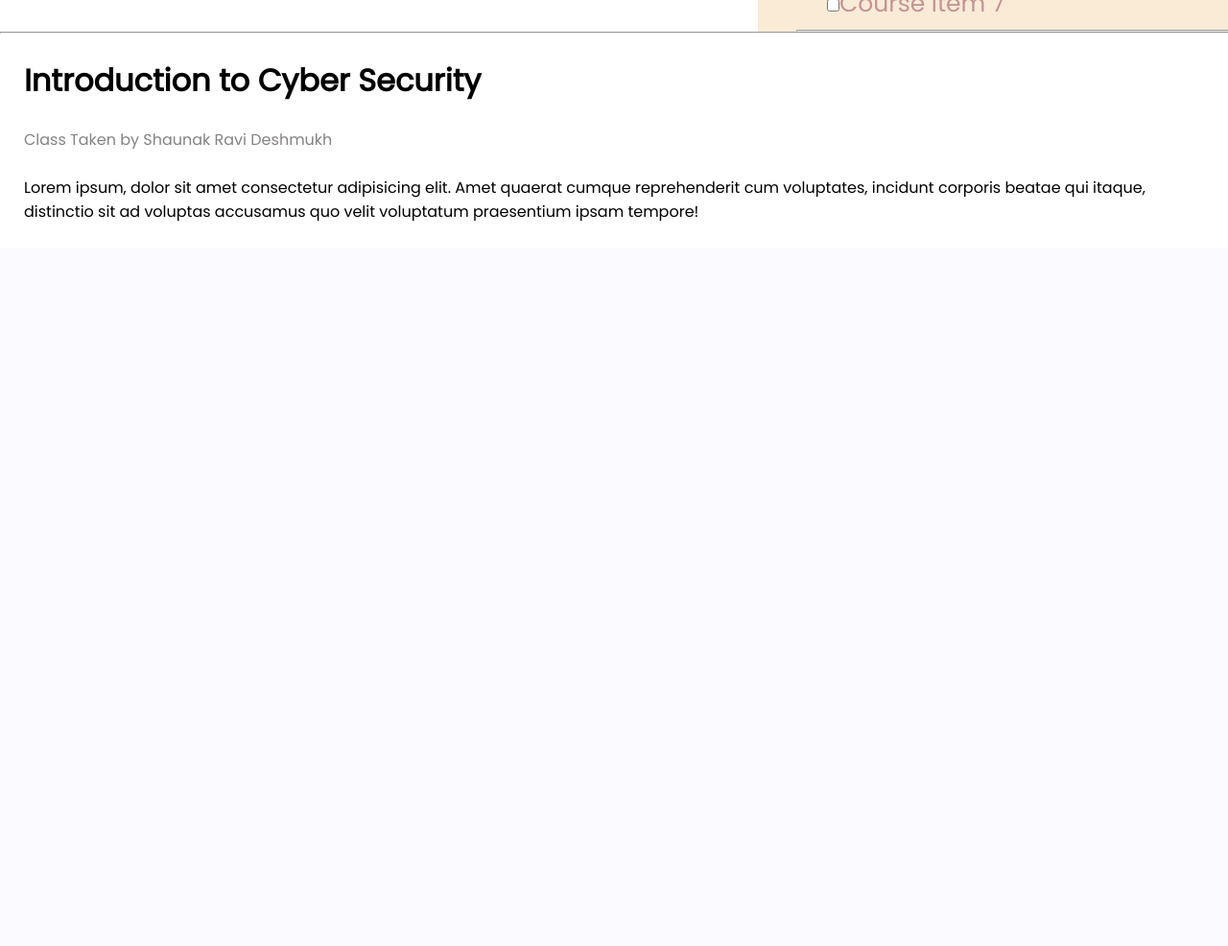
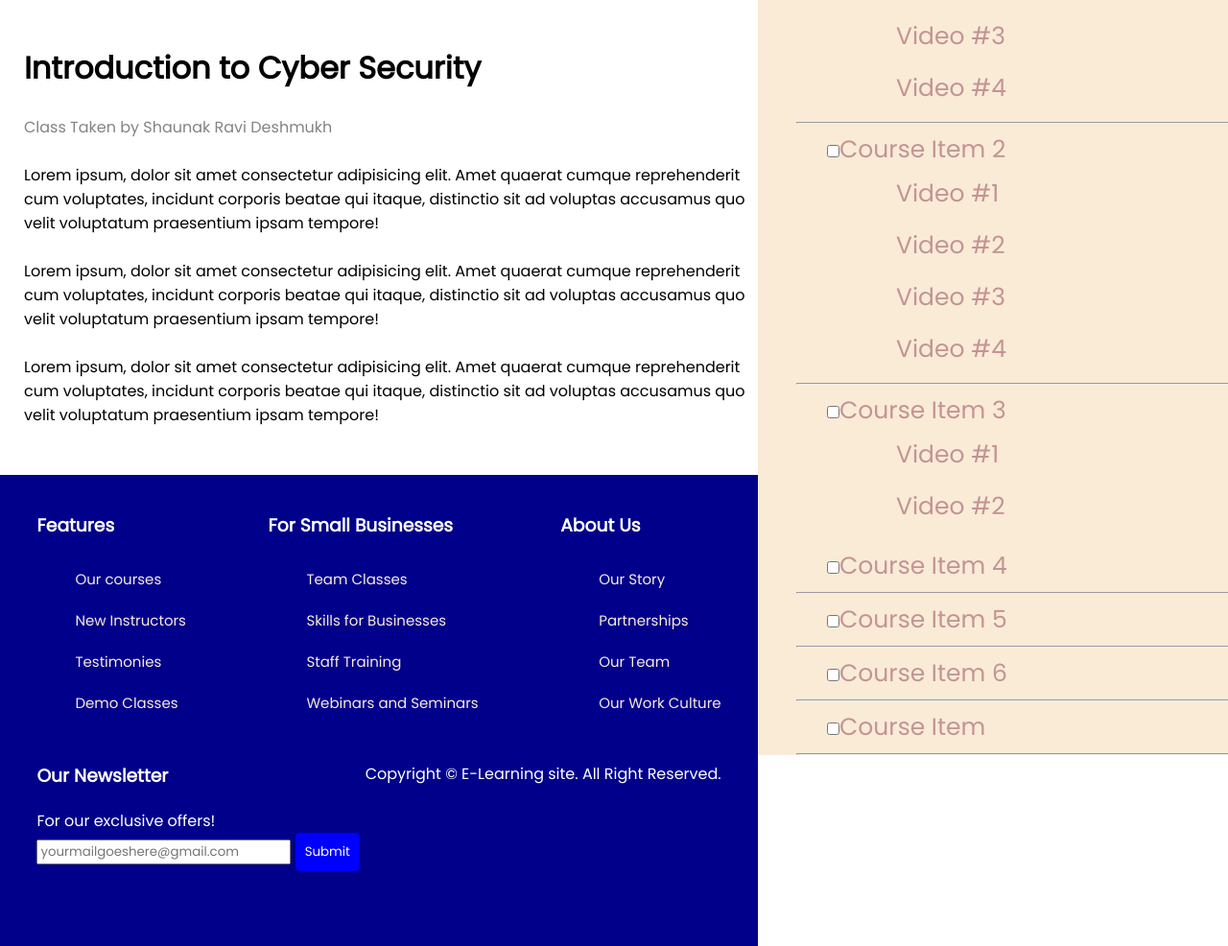
Before and after one commit to Namslay26/E-Learning-Website, a PHP site: page /coursevideo.html in a window 1280 px wide. Shown: the part 588-1574 px from the top of the page at 96% size. Before the commit the page ends 819 px from the top, so only its background shows below. Run offline with PHP 8.4, Linux system fonts and the light colour scheme.

Commit message:
Update: Footer and CSS for Course Video Page

```diff
--- a/coursevideo.css
+++ b/coursevideo.css
@@ -78,3 +78,37 @@ ul li:hover{
 hr{
     width: 100%;
 }
+
+/*Footer*/
+footer{
+    padding: 3vw ;
+    background-color: darkblue;
+    display: flex;
+    justify-content: space-between;
+    align-items: flex-start;
+    flex-wrap: wrap;
+
+ }
+ footer .col{
+     padding-bottom: 40px;
+ }
+ footer h3{
+     color: white;
+     padding-bottom: 20px;
+ }
+ footer ul li{
+     list-style: none;
+     color: antiquewhite;
+     padding: 10px 0;
+     font-size: 15px;
+     cursor: pointer;
+ }
+ footer ul li a{
+     text-decoration: none;
+     color: antiquewhite;
+     padding: 10px 0;
+     font-size: 15px;
+ }
+ footer ul li a:hover{
+     color: aliceblue;
+ }
--- a/coursevideo.html
+++ b/coursevideo.html
@@ -33,34 +33,101 @@
     <div class="container">
             <ul class="sidebar">
                 <form action="">
-                    <li><input type="checkbox" name="moduledone" id="intro" value="intro">Introduction </li>
+                    <li><input type="checkbox" name="moduledone" id="intro" value="intro">Introduction
+                        <ul>
+                            <li>Video #1</li>
+                            <li>Video #2</li>
+                            <li>Video #3</li>
+                            <li>Video #4</li>
+                        </ul>
+                    </li>
                     <hr>
-                    <li><input type="checkbox" name="moduledone" id="intro" value="1">Course Item 1</li>
+                    <li><input type="checkbox" name="moduledone" id="intro" value="1">Course Item 1
+                        <ul>
+                            <li>Video #1</li>
+                            <li>Video #2</li>
+                            <li>Video #3</li>
+                            <li>Video #4</li>
+                        </ul>
+                    </li>
                     <hr>
-                    <li><input type="checkbox" name="moduledone" id="intro" value="2">Course Item 2</li>
+                    <li><input type="checkbox" name="moduledone" id="intro" value="2">Course Item 2
+                        <ul>
+                            <li>Video #1</li>
+                            <li>Video #2</li>
+                            <li>Video #3</li>
+                            <li>Video #4</li>
+                        </ul></li>
                     <hr>
-                    <li><input type="checkbox" name="moduledone" id="intro" value="3">Course Item 3</li>
+                    <li><input type="checkbox" name="moduledone" id="intro" value="3">Course Item 3
+                        <ul>
+                            <li>Video #1</li>
+                            <li>Video #2</li>
+                        </ul></li>
+                    </li>
+                    <li><input type="checkbox" name="moduledone" id="intro" value="4">Course Item 4
+                    </li>
                     <hr>
-                    <li><input type="checkbox" name="moduledone" id="intro" value="4">Course Item 4 </li>
+                    <li><input type="checkbox" name="moduledone" id="intro" value="5">Course Item 5
+                    </li>
                     <hr>
-                    <li><input type="checkbox" name="moduledone" id="intro" value="5">Course Item 5</li>
+                    <li><input type="checkbox" name="moduledone" id="intro" value="6">Course Item 6
+                    </li>
                     <hr>
-                    <li><input type="checkbox" name="moduledone" id="intro" value="6">Course Item 6</li>
-                    <hr>
-                    <li><input type="checkbox" name="moduledone" id="intro" value="7">Course Item 7</li>
+                    <li><input type="checkbox" name="moduledone" id="intro" value="7">Course Item
+                </li>
                     <hr>
                 </form>
             </ul>
     </div>
     <!--Course Links-->
-    <hr>
+
 
     <!--Text content of the page-->
     <h1 style="margin:25px">Introduction to Cyber Security</h1>
     <p style="margin:25px; color:#858282">Class Taken by Shaunak Ravi Deshmukh</p>
-
     <p style="margin:25px;">Lorem ipsum, dolor sit amet consectetur adipisicing elit. Amet quaerat cumque reprehenderit cum voluptates, incidunt corporis beatae qui itaque, distinctio sit ad voluptas accusamus quo velit voluptatum praesentium ipsam tempore!</p>
+    <p style="margin:25px;">Lorem ipsum, dolor sit amet consectetur adipisicing elit. Amet quaerat cumque reprehenderit cum voluptates, incidunt corporis beatae qui itaque, distinctio sit ad voluptas accusamus quo velit voluptatum praesentium ipsam tempore!</p> <p style="margin:25px;">Lorem ipsum, dolor sit amet consectetur adipisicing elit. Amet quaerat cumque reprehenderit cum voluptates, incidunt corporis beatae qui itaque, distinctio sit ad voluptas accusamus quo velit voluptatum praesentium ipsam tempore!</p>
+    <br>
     <!--Text content of the page-->
 
+    <footer>
+        <div class="col">
+            <h3>Features</h3>
+            <ul>
+                <li><a href="#">Our courses</a></li>
+                <li><a href="#">New Instructors</a></li>
+                <li><a href="#">Testimonies</a></li>
+                <li><a href="#">Demo Classes</a></li>
+            </ul>
+        </div>
+        <div class="col">
+            <h3>For Small Businesses</h3>
+            <ul>
+                <li><a href="#">Team Classes</a></li>
+                <li><a href="#">Skills for Businesses</a></li>
+                <li><a href="#">Staff Training</a></li>
+                <li><a href="#">Webinars and Seminars</a></li>
+            </ul>
+        </div>
+        <div class="col">
+            <h3>About Us</h3>
+            <ul>
+                <li><a href="#">Our Story</a></li>
+                <li><a href="#">Partnerships</a></li>
+                <li><a href="#">Our Team</a></li>
+                <li><a href="#">Our Work Culture</a></li>
+            </ul>
+        </div>
+        <div class="col">
+            <h3>Our Newsletter</h3>
+            <p style="color: white">For our exclusive offers!</p>
+            <div class="sub">
+                <input type="email" placeholder="yourmailgoeshere@gmail.com">
+                <button>Submit</button>
+            </div>
+        </div>
+        <p style="color: white">Copyright &copy; E-Learning site. All Right Reserved.</p>
+    </footer>
 </body>
 </html>
--- a/styleindex.css
+++ b/styleindex.css
@@ -3,6 +3,7 @@
 *{
     font-family: 'Poppins', sans-serif;
     margin: 0;
+    overflow-x: hidden;
 }
 /*Navigation Bar CSS*/
 nav{
```
Also changed, not shown: coursepage.html (deleted, +0 -66 lines), index.html (+6 -2 lines), coursepage.css (deleted), coursepage.js (deleted).
